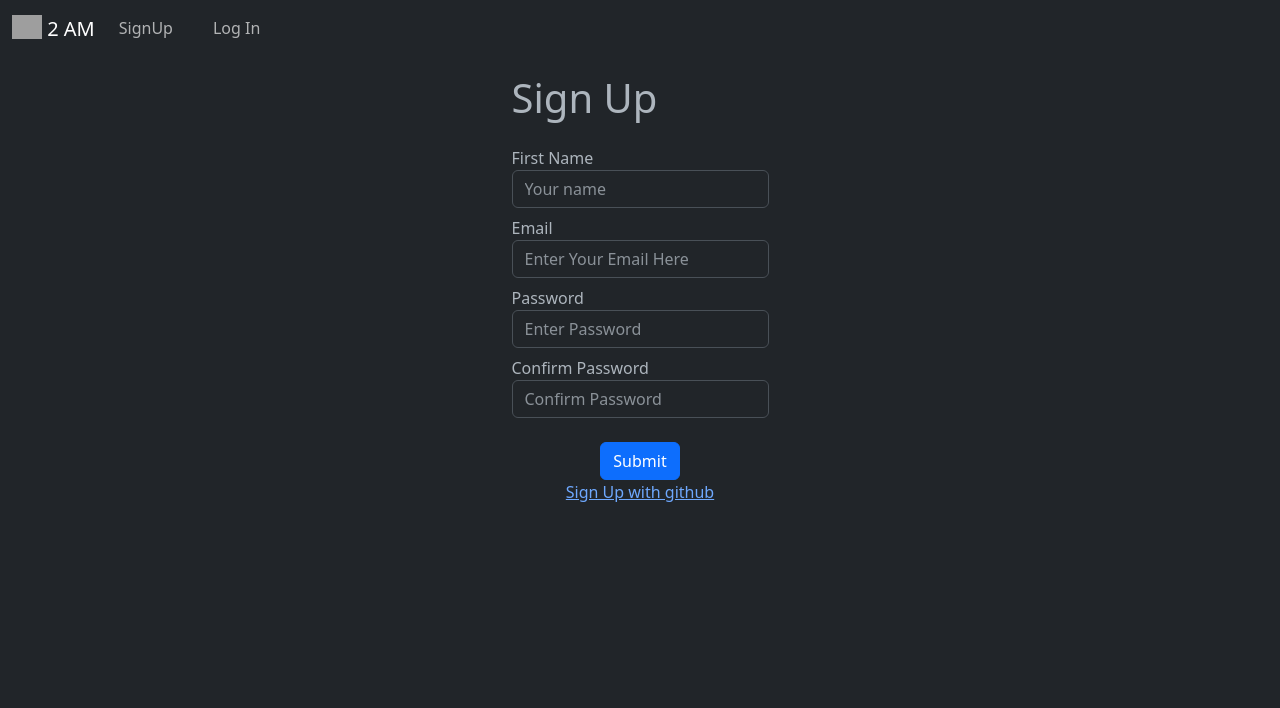
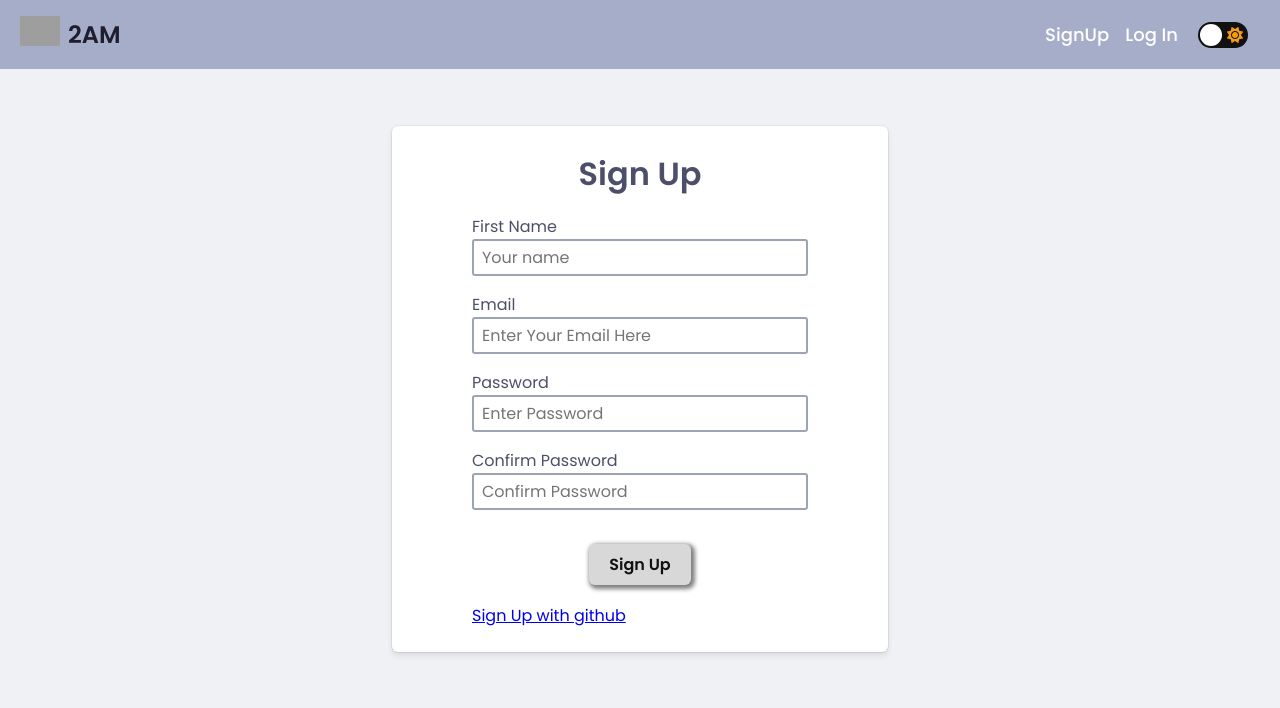
Before and after one commit to CS-Aditya-Rawat/flask_website, a Flask app: template website/templates/signUp.html in a window 1280 px wide. Shown: the top 708 px of the page. Run offline with Flask 3, Linux system fonts and the light colour scheme; the template is opened without the code that fills it, so the values that code supplies are empty; grey boxes are pictures that could not be loaded.

Commit message:
Updated UI

```diff
--- a/website/static/index.js
+++ b/website/static/index.js
@@ -1,3 +1,8 @@
+const btn = document.getElementById("checkbox")
+btn.addEventListener("change", () => {
+  document.body.classList.toggle("dark")
+})
+
 function deleteNode(noteID){
     fetch('/delete-note', {
         method: 'POST',
--- /dev/null
+++ b/website/static/styles.css
@@ -0,0 +1,228 @@
+@import url('https://fonts.googleapis.com/css2?family=Poppins:wght@400;500;600;700;800;900&display=swap');
+
+*{
+    margin: 0;
+    padding: 0;
+    box-sizing: border-box;
+    font-size: 1rem;
+    font-family: 'Poppins', sans-serif;
+}
+
+body{
+    background-color: #EFF1F5;
+    color: #4C4F69;
+}
+
+/* navbar */
+
+.navbar{
+    padding: 1rem 1.25rem;
+    background-color: #A6ADC8;
+    color: #1E1E2E;
+    /* outline: 1px solid black; */
+}
+
+.nav-container{
+    display: flex;
+    flex-direction: row;
+    justify-content: space-between;
+    align-items: center;
+}
+
+.navbar-brand{
+    display: flex;
+    flex-direction: row;
+    align-items: center;
+    justify-content: space-evenly;
+}
+
+.brand-logo{
+    height: 30px;
+    margin-right: 0.5rem;
+}
+
+.title{
+    font-size: 1.5rem;
+    font-weight: 600;
+}
+
+.navbar-header{
+    display: flex;
+    flex-direction: row;
+    align-items: center;
+}
+
+.header-list{
+    display: flex;
+}
+
+.nav-item{
+    margin: 0 0.5rem;
+    list-style-type: none;
+}
+
+.nav-link{
+    font-size: 1.125rem;
+    font-weight: 500;
+    color: #fff;
+    text-decoration: none;
+}
+
+.nav-link:hover{
+    color: #111;
+}
+
+/* theme-toggle switch */
+
+.theme-toggle{
+    margin: 0 0.75rem;
+}
+
+.dark {
+    background-color: #292c35;
+}
+
+.checkbox {
+    opacity: 0;
+    position: absolute;
+}
+
+.checkbox-label {
+    background-color: #111;
+    width: 50px;
+    height: 26px;
+    border-radius: 50px;
+    position: relative;
+    padding: 5px;
+    cursor: pointer;
+    display: flex;
+    justify-content: space-between;
+    align-items: center;
+}
+
+.fa-moon{
+    color: #fff;
+}
+
+.fa-sun{
+    color: #f39c12;
+}
+
+.checkbox-label .ball {
+    background-color: #fff;
+    width: 22px;
+    height: 22px;
+    position: absolute;
+    left: 2px;
+    top: 2px;
+    border-radius: 50%;
+    transition: transform 0.2s linear;
+}
+
+.checkbox:checked + .checkbox-label .ball {
+    transform: translateX(24px);
+}
+
+/* auth page */
+
+.container{
+    min-height: 80vh;
+    display: flex;
+    flex-direction: row;
+    align-items: center;
+    justify-content: center;
+}
+
+.auth-box{
+    background-color: #fff;
+    /* outline: 1px solid black; */
+    padding: 1.5rem 5rem;
+    border-radius: 6px;
+    box-shadow: inset 0 0 0.5px 1px hsla(0, 0%,
+    100%, 0.075),
+    /* shadow ring */
+    0 0 0 1px hsla(0, 0%, 0%, 0.05),
+    /* multiple soft shadows */
+    0 0.3px 0.4px hsla(0, 0%, 0%, 0.02),
+    0 0.9px 1.5px hsla(0, 0%, 0%, 0.045),
+    0 3.5px 6px hsla(0, 0%, 0%, 0.09);
+}
+
+.auth-box-title{
+    font-size: 2rem;
+    font-weight: 600;
+    text-align: center;
+}
+
+.input-field{
+    margin: 1rem 0;
+    display: flex;
+    flex-direction: column;
+    font-size: 0.75rem;
+}
+
+.input-textarea{
+    padding: 0.25rem 0.5rem;
+    border: 2px solid #9BA4B5;
+    border-radius: 3px;
+}
+
+textarea:focus, input:focus{
+    outline: none;
+}
+
+.login-signup-btn-container{
+    display: flex;
+    justify-content: center;
+}
+
+.login-signup-btn{
+    margin: 1.15rem 0;
+    padding: 0.5rem 1.25rem;
+    font-weight: 600;
+    border: none;
+    border-radius: 6px;
+    color: #111;
+    background-color: #D8D8D8;
+    box-shadow: 2px 2px 4px 2px rgba(0,0,0,0.5) ;
+}
+
+.login-signup-btn:hover{
+    transform: translateY(-3px);
+}
+
+/* alert message */
+
+.alert{
+    width: 25vw;
+    margin: 0.5rem;
+    padding: 0.5rem 0.75rem;
+    display: flex;
+    flex-direction: row;
+    justify-content: space-between;
+    position: absolute;
+    right: 0;
+    font-weight: 500;
+    color: #fff;
+    border-radius: 6px;
+    /* outline: 1px solid black;   */
+}
+
+.alert-success{
+    background-color: #5cb85c;
+}
+
+.alert-danger{
+    background-color: #d9534f;
+}
+
+.btn-close{
+    border: none;
+    cursor: pointer;
+    color: #fff;
+    background-color: inherit;
+}
+
+.fa-xmark:hover{
+    color: #111;
+}
--- a/website/templates/base.html
+++ b/website/templates/base.html
@@ -1,21 +1,59 @@
 <!DOCTYPE html>
-<html lang="en" data-bs-theme="dark">
+<html lang="en">
   <head>
     <title>
     {% block title%}HOME{%endblock%}
     </title>
     <meta charset="UTF-8">
     <meta name="viewport" content="width=device-width, initial-scale=1">
-    <link
-      href="https://cdn.jsdelivr.net/npm/bootstrap@5.3.0/dist/css/bootstrap.min.css"
-      rel="stylesheet"
-      integrity="sha384-9ndCyUaIbzAi2FUVXJi0CjmCapSmO7SnpJef0486qhLnuZ2cdeRhO02iuK6FUUVM"
-      crossorigin="anonymous"
-    >
-    <link rel="stylesheet" href="https://fonts.googleapis.com/css2?family=Material+Symbols+Outlined:opsz,wght,FILL,GRAD@48,400,0,0" />
+    <link rel="stylesheet" href="https://cdnjs.cloudflare.com/ajax/libs/font-awesome/6.4.0/css/all.min.css" integrity="sha512-iecdLmaskl7CVkqkXNQ/ZH/XLlvWZOJyj7Yy7tcenmpD1ypASozpmT/E0iPtmFIB46ZmdtAc9eNBvH0H/ZpiBw==" crossorigin="anonymous" referrerpolicy="no-referrer" />
+    <link rel="stylesheet" href = "{{url_for('static', filename= 'styles.css') }}">
   </head>
   <body>
-  <nav class="navbar navbar-expand-lg sticky-top bg-dark">
+    <nav class="navbar">
+      <div class="nav-container">
+        <div class="navbar-brand">
+          <span class="img-container">
+            <img src="https://cdn-icons-png.flaticon.com/512/233/233992.png" alt="Logo" class="brand-logo">
+          </span>
+          <span class="title">2AM</span>
+        </div>
+        <div class="navbar-header">
+          <ul class="header-list">
+            {% if user.is_authenticated %}
+            <li class="nav-item">
+              <a class="nav-link" aria-current="page" href="#">Home</a>
+            </li>
+            <li class="nav-item">
+              <a class="nav-link"><span class="material-symbols-outlined">account_circle</span></a>
+            </li>
+            <li class="nav-item">
+              <a class="nav-link" href="#">About Us</a>
+            </li>
+            <li class="nav-item">
+              <a class="nav-link" href="/logout">Log Out</a>
+            </li>
+            {% else %}
+            <li class="nav-item me-2">
+              <a class="nav-link" href="/sign-up">SignUp</a>
+            </li>
+            <li class="nav-item">
+              <a class="nav-link" href="/login">Log In</a>
+            </li>
+            {% endif %}
+          </ul>
+          <div class="theme-toggle">
+            <input type="checkbox" class="checkbox" id="checkbox">
+            <label for="checkbox" class="checkbox-label">
+              <i class="fas fa-moon"></i>
+              <i class="fa-solid fa-sun"></i>
+              <span class="ball"></span>
+            </label>
+          </div>
+        </div>
+      </div>
+    </nav>
+  <!-- <nav class="navbar navbar-expand-lg sticky-top bg-dark">
   <div class="container-fluid">
    <a class="navbar-brand" href="#">
     <img src="https://cdn-icons-png.flaticon.com/512/233/233992.png" alt="Logo" width="30" height="24" class="d-inline-block align-text-top">
@@ -56,7 +94,14 @@
       {% endif %}
     </div>
   </div>
-</nav>
+</nav> -->
+
+<!-- <div class="alert alert-danger alert-dismissible fade show" role="alert">
+  {{message}}
+  <button type="button" class="btn-close" data-bs-dismiss="alert" aria-label="Close">
+    <i class="fa-solid fa-xmark"></i>
+  </button>
+</div> -->
 
     {% with messages = get_flashed_messages(with_categories=true) %}
       {% if messages %}
@@ -65,14 +110,14 @@
           <div class="alert alert-danger alert-dismissible fade show" role="alert">
             {{message}}
             <button type="button" class="btn-close" data-bs-dismiss="alert" aria-label="Close">
-              <!-- <span aria-hidden="true">&times;</span> -->
+              <i class="fa-solid fa-xmark"></i>
             </button>
           </div>
           {% else %}
           <div class="alert alert-success alert-dismissible fade show" role="alert">
             {{message}}
             <button type="button" class="btn-close" data-bs-dismiss="alert" aria-label="Close">
-              <!-- <span aria-hidden="true">&times;</span> -->
+              <i class="fa-solid fa-xmark"></i>
             </button>
           </div>
           {% endif %}
@@ -84,17 +129,7 @@
       {% endblock %}
     </div>
     <script
-      src="https://cdn.jsdelivr.net/npm/@popperjs/core@2.11.8/dist/umd/popper.min.js"
-      integrity="sha384-I7E8VVD/ismYTF4hNIPjVp/Zjvgyol6VFvRkX/vR+Vc4jQkC+hVqc2pM8ODewa9r"
-      crossorigin="anonymous">
-    </script>
-    <script
-      src="https://cdn.jsdelivr.net/npm/bootstrap@5.3.0/dist/js/bootstrap.min.js"     integrity="sha384-fbbOQedDUMZZ5KreZpsbe1LCZPVmfTnH7ois6mU1QK+m14rQ1l2bGBq41eYeM/fS"
-      crossorigin="anonymous">
-    </script>
-    <script src="https://cdnjs.cloudflare.com/ajax/libs/font-awesome/6.4.0/js/all.min.js", crossorigin="anonymous"></script>
-    <script
-      type="text/javvascript"
+      type="text/javascript"
       src="{{url_for('static', filename= 'index.js') }}">
     </script>
   </body>
--- a/website/templates/signUp.html
+++ b/website/templates/signUp.html
@@ -3,27 +3,27 @@
 
 {% block content %}
 
-<div class="sign-up d-flex justify-content-center mt-3 mb-5">
+<div class="auth-box">
     <form action="" method="POST">
-        <h1>Sign Up</h1>
-        <div class="form-details mt-4 mb-2">
+        <h1 class="auth-box-title">Sign Up</h1>
+        <div class="input-field">
             <label for="firstName">First Name</label>
-            <input type="text" name="name" id="name" class="form-control" placeholder="Your name">
+            <input type="text" name="name" id="name" placeholder="Your name" class="input-textarea">
         </div>
-        <div class="form-details mt-2 mb-2">
+        <div class="input-field">
             <label for="email">Email</label>
-            <input type="email" name="email" id="email" class="form-control" placeholder="Enter Your Email Here">
+            <input type="email" name="email" id="email" placeholder="Enter Your Email Here" class="input-textarea">
         </div>
-        <div class="form-details mt-2 mb-2">
+        <div class="input-field">
             <label for="password">Password</label>
-            <input type="password" name="password" id="password" class="form-control" placeholder="Enter Password">
+            <input type="password" name="password" id="password" placeholder="Enter Password" class="input-textarea">
         </div>
-        <div class="form-details mt-2 mb-4">
+        <div class="input-field">
             <label for="confirm-password">Confirm Password</label>
-            <input type="password" name="confirm-password" id="confirm-password" class="form-control" placeholder="Confirm Password">
+            <input type="password" name="confirm-password" id="confirm-password" placeholder="Confirm Password" class="input-textarea">
         </div>
-        <div class="button d-flex justify-content-center">
-            <button type="submit" class="btn btn-primary">Submit</button>
+        <div class="login-signup-btn-container">
+            <button type="submit" class="login-signup-btn">Sign Up</button>
         </div>
         <div class="button d-flex justify-content-center">
           <a href="github_login"> Sign Up with github</a>
```
Also changed, not shown: website/templates/login.html (+8 -8 lines).
